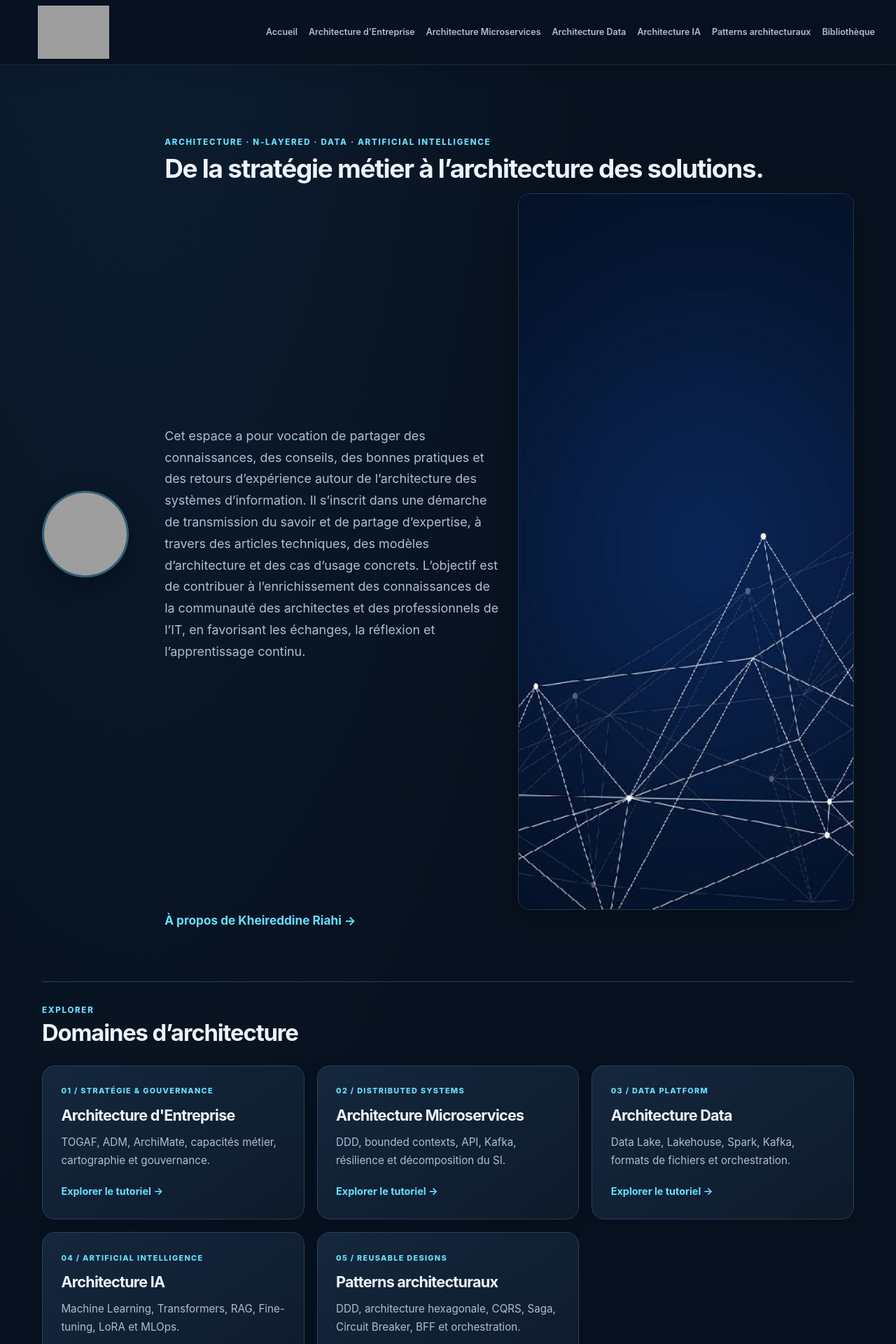
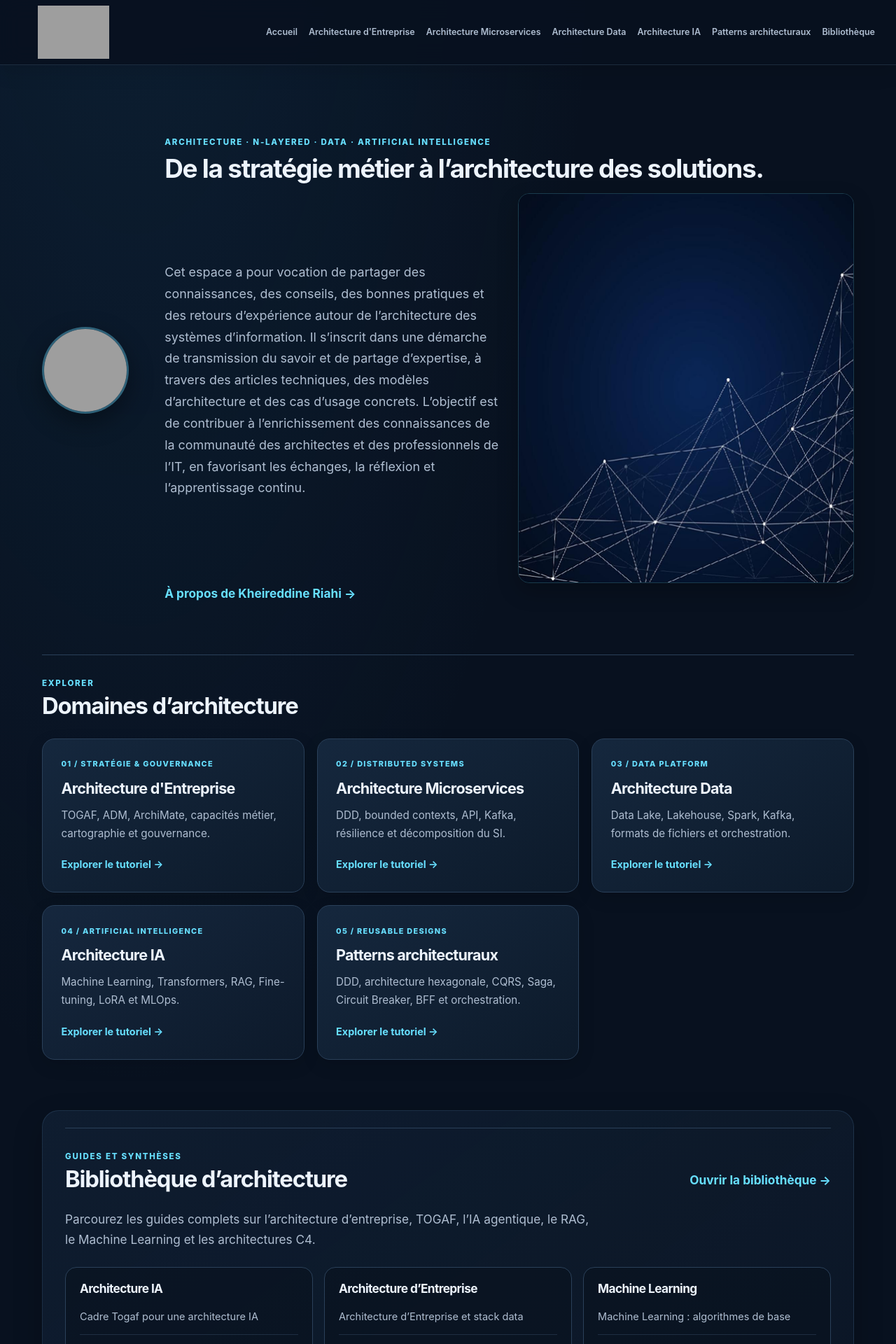
Before and after one commit to KRiahi345/kriahi, a Jekyll site: the page built from index.html, in a window 1280 px wide. Shown: the top 1920 px of the page at 70% size. Built offline with Jekyll 4.4.1, drawn with Linux system fonts in a browser that asks for light colours; grey boxes are pictures that could not be loaded.

Commit message:
Replace homepage illustration with panoramic background

```diff
--- a/_layouts/home.html
+++ b/_layouts/home.html
@@ -9,7 +9,7 @@ layout: default
 <h1>De la stratégie métier à l’architecture des solutions.</h1>
 <div class="hero-intro">
 <p class="hero-copy">Cet espace a pour vocation de partager des connaissances, des conseils, des bonnes pratiques et des retours d’expérience autour de l’architecture des systèmes d’information. Il s’inscrit dans une démarche de transmission du savoir et de partage d’expertise, à travers des articles techniques, des modèles d’architecture et des cas d’usage concrets. L’objectif est de contribuer à l’enrichissement des connaissances de la communauté des architectes et des professionnels de l’IT, en favorisant les échanges, la réflexion et l’apprentissage continu.</p>
-<img class="hero-illustration" src="{{ '/assets/images/home-architecture-illustration.png' | relative_url }}?v=0328c65" alt="Illustration d’une architecture de systèmes connectés avec services cloud, données, sécurité et composants logiciels" width="1536" height="1024" fetchpriority="high">
+<img class="hero-illustration" src="{{ '/assets/images/home-architecture-illustration.png' | relative_url }}?v=wallpaper-20261124" alt="Illustration abstraite de connexions entre composants d’architecture numérique" width="931" height="557" fetchpriority="high">
 </div>
 <a class="text-link" href="{{ '/about/' | relative_url }}">À propos de Kheireddine Riahi →</a>
 </div>
--- a/assets/css/style.css
+++ b/assets/css/style.css
@@ -487,7 +487,7 @@ h3 {
 .hero-illustration {
   display: block;
   width: 100%;
-  aspect-ratio: 3 / 2;
+  aspect-ratio: 931 / 557;
   object-fit: cover;
   border: 1px solid rgb(103 223 255 / 20%);
   border-radius: 16px;
```
Also changed, not shown: assets/images/home-architecture-illustration.png.
